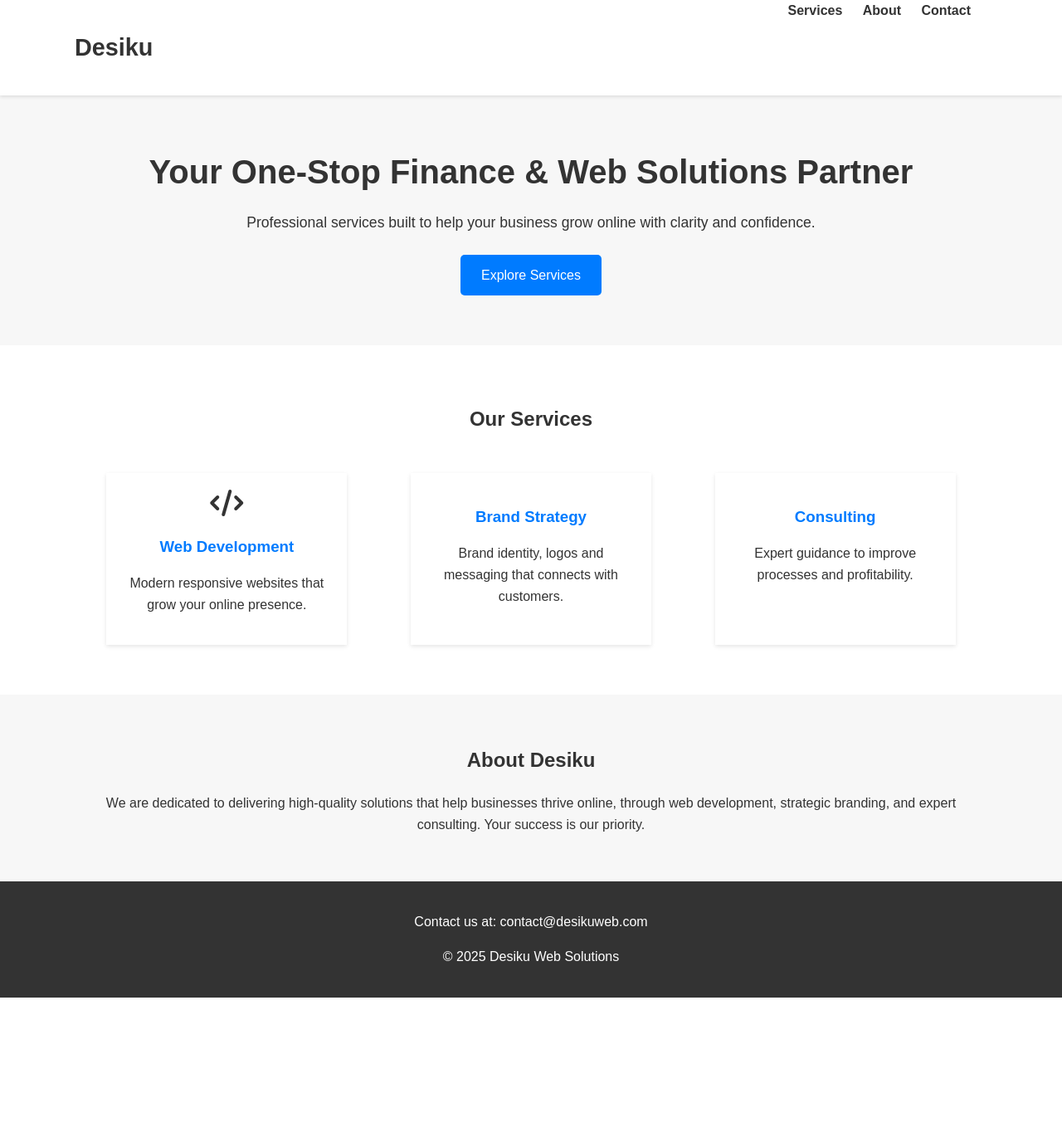
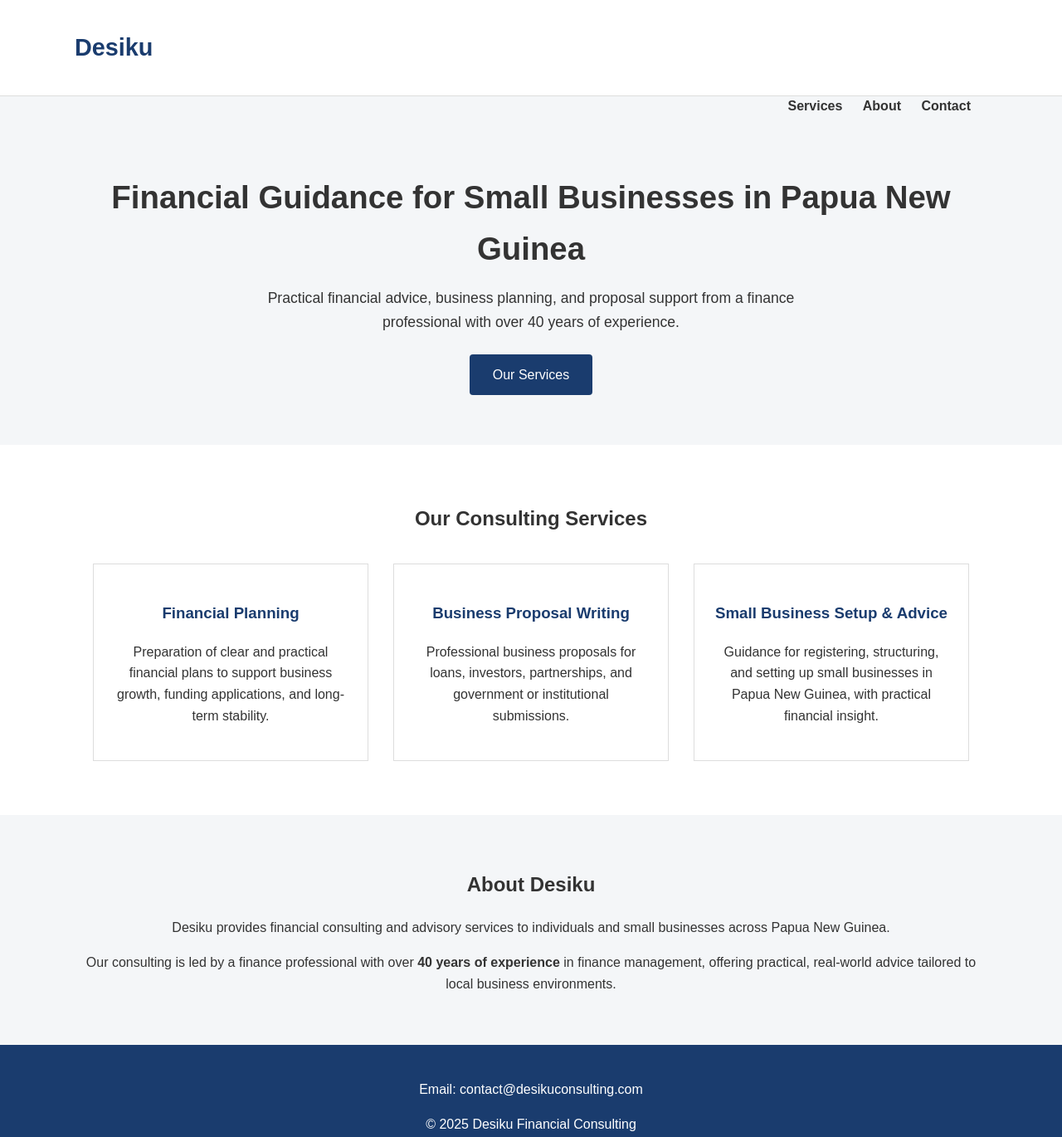
Before and after one commit to marpenaadriannaly7-design/canary-release-traefik, a plain HTML site: page index.html in a window 1280 px wide. Shown: the whole page at 83% size. Before the commit the page ends 1202 px from the top, so only its background shows below. Drawn offline with Linux system fonts and the light colour scheme.

Commit message:
Update site content to financial consulting services for PNG businesses

```diff
--- a/index.html
+++ b/index.html
@@ -2,11 +2,9 @@
 <html lang="en">
 <head>
   <meta charset="UTF-8">
-  <title>Desiku Web Solutions</title>
+  <title>Desiku Financial Consulting</title>
+  <meta name="viewport" content="width=device-width, initial-scale=1.0">
   <link rel="stylesheet" href="style.css">
-  <meta name="viewport" content="width=device-width, initial-scale=1.0">
-  <link rel="stylesheet" href="https://cdnjs.cloudflare.com/ajax/libs/font-awesome/6.5.1/css/all.min.css">
-
 </head>
 <body>
 
@@ -24,32 +22,46 @@
     </div>
   </header>
 
-  <!-- Hero section -->
+  <!-- Hero -->
   <section class="hero">
     <div class="container">
-      <h2>Your One-Stop Finance & Web Solutions Partner</h2>
-      <p>Professional services built to help your business grow online with clarity and confidence.</p>
-      <a href="#services" class="btn">Explore Services</a>
+      <h2>Financial Guidance for Small Businesses in Papua New Guinea</h2>
+      <p>
+        Practical financial advice, business planning, and proposal support
+        from a finance professional with over 40 years of experience.
+      </p>
+      <a href="#services" class="btn">Our Services</a>
     </div>
   </section>
 
   <!-- Services -->
   <section id="services" class="services">
     <div class="container">
-      <h2>Our Services</h2>
+      <h2>Our Consulting Services</h2>
+
       <div class="service-cards">
         <div class="card">
-          <i class ="fa-solid fa-code fa-2x"></i>
-          <h3>Web Development</h3>
-          <p>Modern responsive websites that grow your online presence.</p>
+          <h3>Financial Planning</h3>
+          <p>
+            Preparation of clear and practical financial plans to support
+            business growth, funding applications, and long-term stability.
+          </p>
         </div>
+
         <div class="card">
-          <h3>Brand Strategy</h3>
-          <p>Brand identity, logos and messaging that connects with customers.</p>
+          <h3>Business Proposal Writing</h3>
+          <p>
+            Professional business proposals for loans, investors, partnerships,
+            and government or institutional submissions.
+          </p>
         </div>
+
         <div class="card">
-          <h3>Consulting</h3>
-          <p>Expert guidance to improve processes and profitability.</p>
+          <h3>Small Business Setup & Advice</h3>
+          <p>
+            Guidance for registering, structuring, and setting up small
+            businesses in Papua New Guinea, with practical financial insight.
+          </p>
         </div>
       </div>
     </div>
@@ -59,19 +71,29 @@
   <section id="about" class="about">
     <div class="container">
       <h2>About Desiku</h2>
-      <p>We are dedicated to delivering high-quality solutions that help businesses thrive online, through web development, strategic branding, and expert consulting. Your success is our priority.</p>
+      <p>
+        Desiku provides financial consulting and advisory services to individuals
+        and small businesses across Papua New Guinea.
+      </p>
+      <p>
+        Our consulting is led by a finance professional with over <strong>40 years
+        of experience</strong> in finance management, offering practical,
+        real-world advice tailored to local business environments.
+      </p>
     </div>
   </section>
 
   <!-- Footer -->
   <footer id="contact" class="footer">
     <div class="container">
-      <p>Contact us at: <a href="mailto:contact@desikuweb.com">contact@desikuweb.com</a></p>
-      <p>&copy; 2025 Desiku Web Solutions</p>
+      <p>
+        Email: <a href="mailto:contact@desikuconsulting.com">
+        contact@desikuconsulting.com</a>
+      </p>
+      <p>&copy; 2025 Desiku Financial Consulting</p>
     </div>
   </footer>
 
   <script src="script.js"></script>
-
 </body>
 </html>
--- a/style.css
+++ b/style.css
@@ -1,7 +1,6 @@
-/* GLOBAL STYLES */
 body {
   margin: 0;
-  font-family: Arial, sans-serif;
+  font-family: Arial, Helvetica, sans-serif;
   line-height: 1.6;
   color: #333;
 }
@@ -12,76 +11,76 @@ body {
   margin: auto;
 }
 
-/* NAVIGATION */
+/* NAVBAR */
 .navbar {
-  background: #fff;
-  box-shadow: 0 2px 4px rgba(0,0,0,0.1);
+  background: #ffffff;
+  border-bottom: 1px solid #ddd;
   position: sticky;
   top: 0;
-  z-index: 100;
 }
 
-.navbar .logo {
-  display: inline-block;
+.logo {
   font-size: 1.8rem;
   font-weight: bold;
+  color: #1a3c6e;
   padding: 15px 0;
-  color: #333;
 }
 
 .navbar nav {
   float: right;
 }
 
-.navbar .nav-links {
+.nav-links {
   list-style: none;
+  margin: 0;
   padding: 0;
-  margin: 0;
 }
 
-.navbar .nav-links li {
+.nav-links li {
   display: inline;
   margin-right: 20px;
 }
 
-.navbar .nav-links a {
+.nav-links a {
   text-decoration: none;
   color: #333;
   font-weight: bold;
 }
 
-.navbar .nav-links a:hover {
-  color: #007BFF;
+.nav-links a:hover {
+  color: #1a3c6e;
 }
 
-/* HERO SECTION */
+/* HERO */
 .hero {
-  background: #f7f7f7;
+  background: #f4f6f8;
+  padding: 60px 0;
   text-align: center;
-  padding: 60px 0;
 }
 
 .hero h2 {
-  font-size: 2.5rem;
-  margin: 0 0 15px;
+  font-size: 2.4rem;
+  margin-bottom: 15px;
 }
 
 .hero p {
   font-size: 1.1rem;
-  margin: 0 0 25px;
+  max-width: 700px;
+  margin: auto;
 }
 
 .btn {
   display: inline-block;
-  padding: 12px 25px;
-  background: #007BFF;
+  margin-top: 25px;
+  padding: 12px 28px;
+  background: #1a3c6e;
   color: #fff;
   text-decoration: none;
-  border-radius: 5px;
+  border-radius: 4px;
 }
 
 .btn:hover {
-  background: #0056b3;
+  background: #102a4d;
 }
 
 /* SERVICES */
@@ -90,41 +89,36 @@ body {
   text-align: center;
 }
 
-.services h2 {
-  margin-bottom: 35px;
-}
-
 .service-cards {
   display: flex;
-  justify-content: space-around;
   flex-wrap: wrap;
+  justify-content: center;
 }
 
 .card {
   background: #fff;
-  padding: 20px;
-  width: 250px;
-  margin: 10px;
-  box-shadow: 0 2px 5px rgba(0,0,0,0.1);
+  padding: 25px;
+  width: 280px;
+  margin: 15px;
+  border: 1px solid #ddd;
 }
 
 .card h3 {
-  margin-bottom: 10px;
-  color: #007BFF;
+  color: #1a3c6e;
 }
 
 /* ABOUT */
 .about {
-  background: #f7f7f7;
-  padding: 40px 0;
+  background: #f4f6f8;
+  padding: 45px 0;
   text-align: center;
 }
 
 /* FOOTER */
 .footer {
-  background: #333;
+  background: #1a3c6e;
   color: #fff;
-  padding: 20px 0;
+  padding: 25px 0;
   text-align: center;
 }
 
@@ -132,7 +126,3 @@ body {
   color: #fff;
   text-decoration: none;
 }
-
-.footer a:hover {
-  text-decoration: underline;
-}
```
